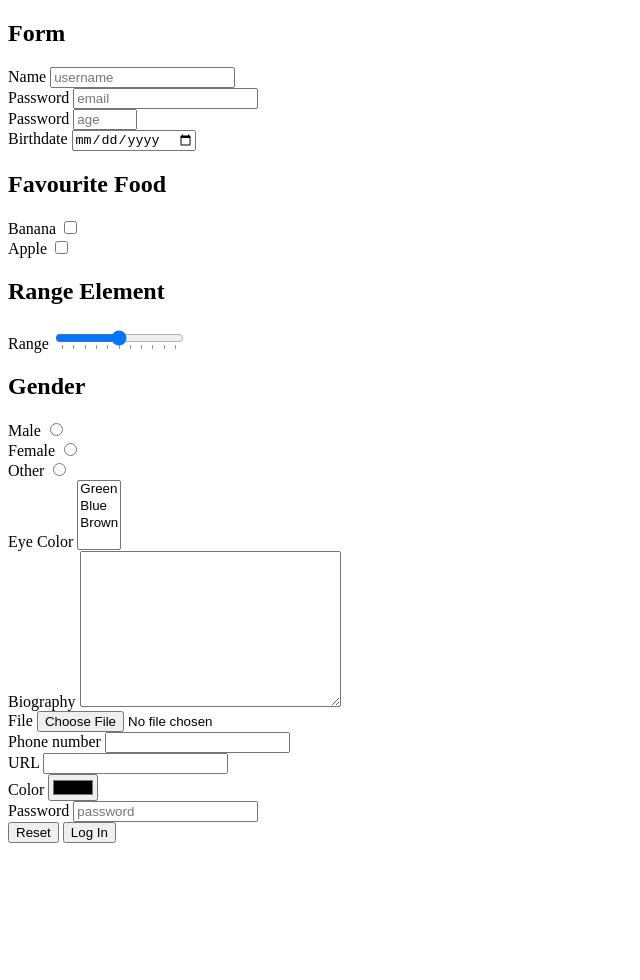
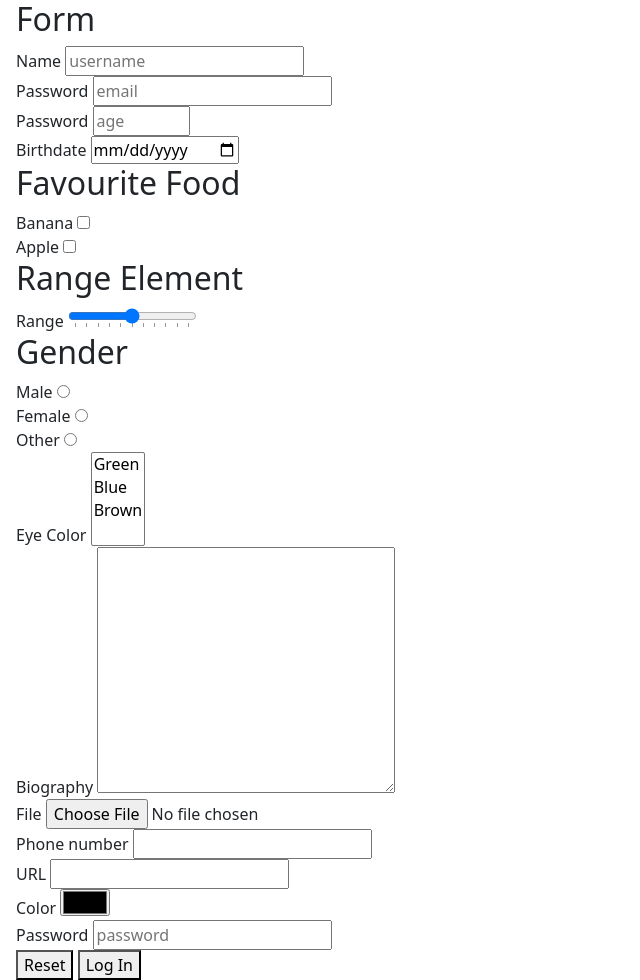
Before and after one commit to rah99/Forms, a plain HTML site: page index.html in a window 1280 px wide. Shown: the whole page, without its empty margins (0-640 px from the left). Before the commit the page ends 851 px from the top, so only its background shows below. Drawn offline with nearby package versions, Linux system fonts and the light colour scheme.

Commit message:
Addition of Bootstrap - basic

```diff
--- a/index.html
+++ b/index.html
@@ -5,10 +5,13 @@
     <meta charset="UTF-8">
     <meta http-equiv="X-UA-Compatible" content="IE=edge">
     <meta name="viewport" content="width=device-width, initial-scale=1.0">
+    <!-- Bootstrap -->
+    <link rel="stylesheet" href="https://cdn.jsdelivr.net/npm/bootstrap@5.1.0/dist/css/bootstrap.min.css"
+        integrity="sha384-KyZXEAg3QhqLMpG8r+8fhAXLRk2vvoC2f3B09zVXn8CA5QIVfZOJ3BCsw2P0p/We" crossorigin="anonymous">
     <title>Form</title>
 </head>
 
-<body>
+<body class="ms-3">
     <form action="results.html" method="GET" enctype="multipart/form-data">
         <!-- "enctype" used where files are uploaded with other form data -->
         <div>
```
